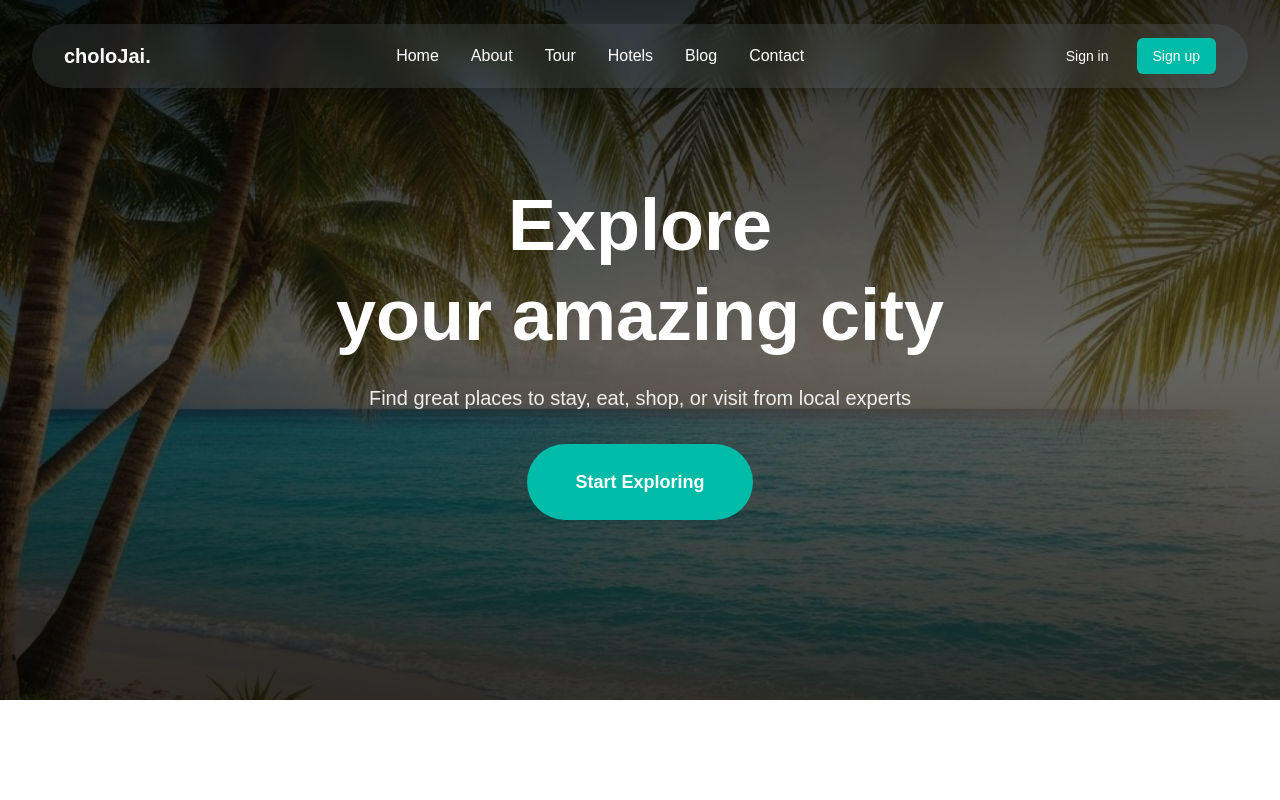
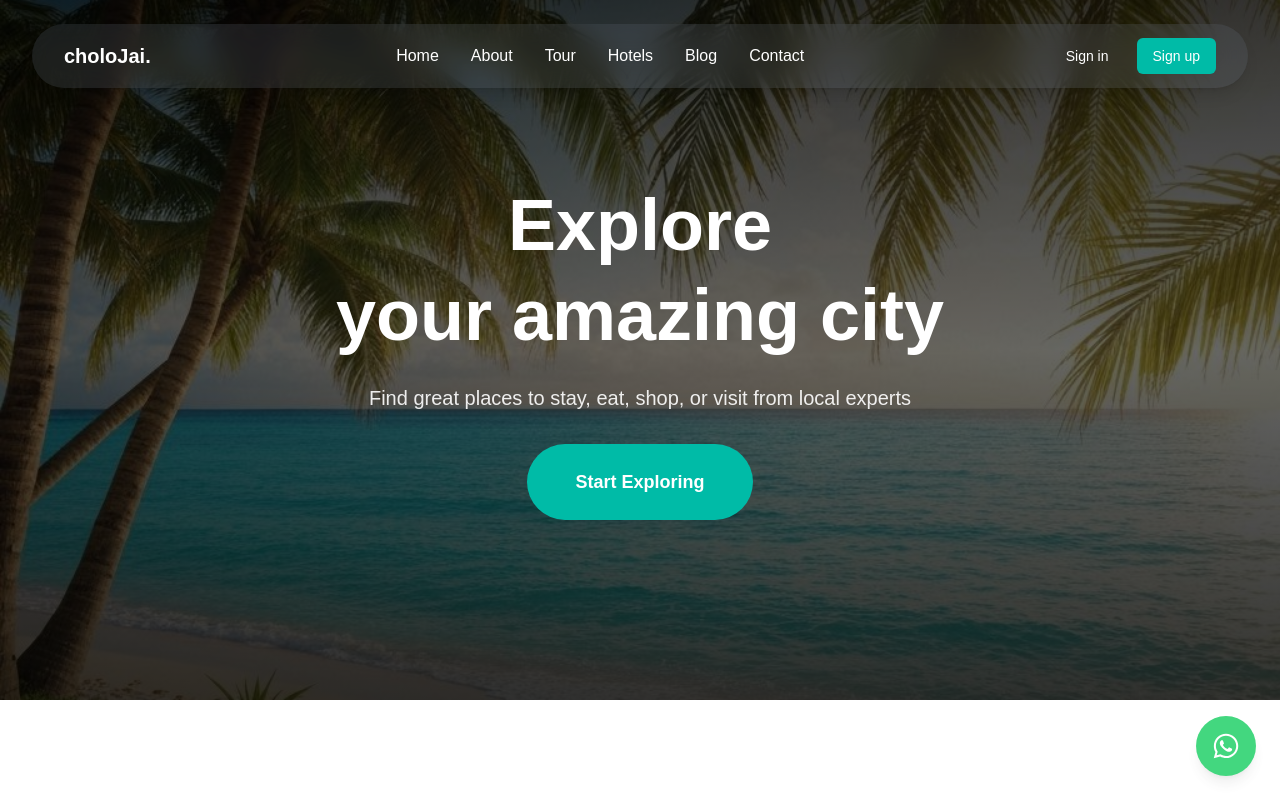
Before and after one commit to istiaq13/cholojai, a Next.js app: page / in a window 1280 px wide. Built offline with nearby package versions, Linux system fonts and the light colour scheme.

Commit message:
whatsapp-contact-added

```diff
--- a/app/page.tsx
+++ b/app/page.tsx
@@ -1,11 +1,15 @@
-import { Header } from '@/components/header'
-import { HeroSection } from '@/components/hero-section'
+import { Header } from "@/components/header"
+import { HeroSection } from "@/components/hero-section"
+import { WhatsAppContact } from "@/components/whatsapp-contact"
 
 export default function Home() {
   return (
     <main className="min-h-screen w-full overflow-x-hidden">
       <Header />
-      <HeroSection />
+      <div className="relative">
+        <HeroSection />
+      </div>
+      <WhatsAppContact />
     </main>
   )
 }
--- /dev/null
+++ b/components/whatsapp-contact.tsx
@@ -0,0 +1,27 @@
+"use client"
+
+import { FaWhatsapp } from "react-icons/fa"
+
+export function WhatsAppContact() {
+  const phoneNumber = "+8801708070250"
+  const message = "Hello! I'm interested in your travel services."
+
+  const handleWhatsAppClick = () => {
+    const encodedMessage = encodeURIComponent(message)
+    const whatsappUrl = `https://wa.me/${phoneNumber.replace(/[^0-9]/g, '')}?text=${encodedMessage}`
+    window.open(whatsappUrl, '_blank', 'noopener,noreferrer')
+  }
+
+  return (
+    <div className="fixed bottom-6 right-6 z-50">
+      <button
+        onClick={handleWhatsAppClick}
+        className="group relative bg-green-500 hover:bg-green-600 text-white p-4 rounded-full shadow-lg hover:shadow-xl transition-all duration-300 transform hover:scale-110 animate-pulse hover:animate-none"
+        aria-label="Chat with us on WhatsApp"
+      >
+        {/* WhatsApp Icon */}
+        <FaWhatsapp className="w-6 h-6 sm:w-7 sm:h-7" />
+      </button>
+    </div>
+  )
+}
--- a/package.json
+++ b/package.json
@@ -12,7 +12,8 @@
     "lucide-react": "^0.544.0",
     "next": "15.5.4",
     "react": "19.1.0",
-    "react-dom": "19.1.0"
+    "react-dom": "19.1.0",
+    "react-icons": "^5.5.0"
   },
   "devDependencies": {
     "@eslint/eslintrc": "^3",
```
Also changed, not shown: 1 other file (tests, documents, lock files or other folders).
